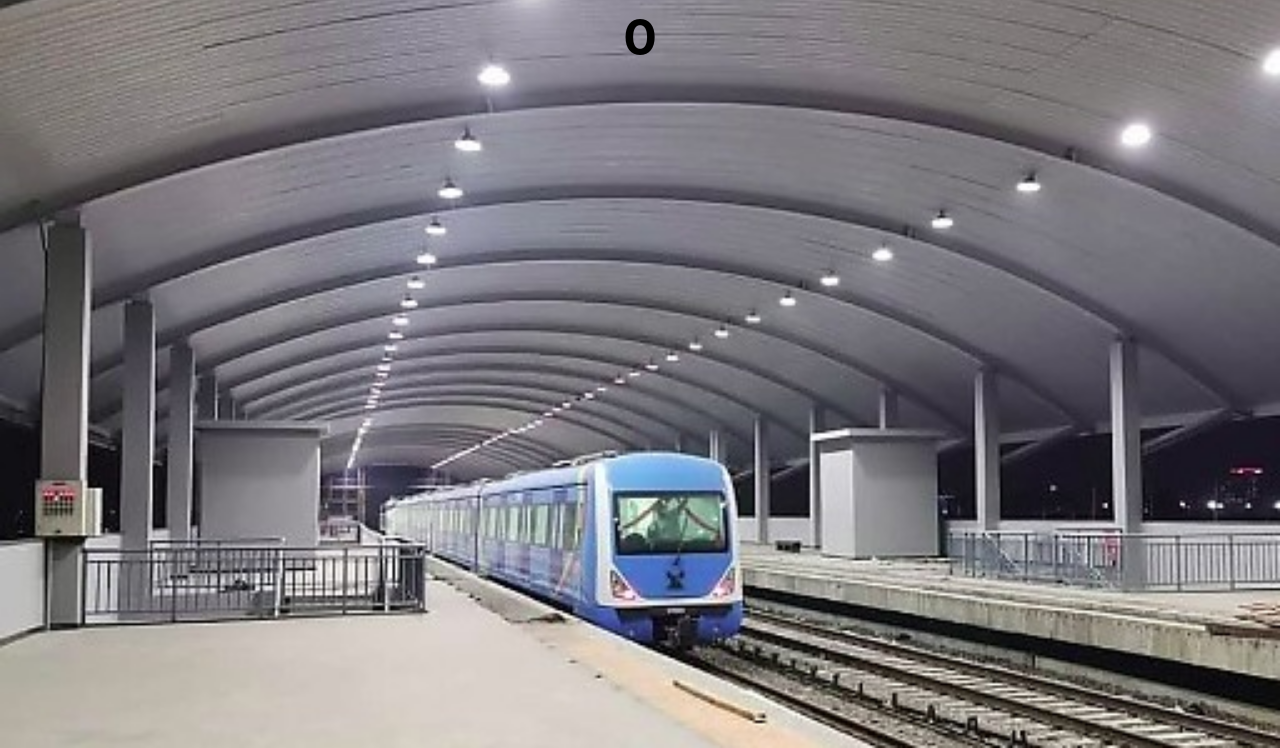
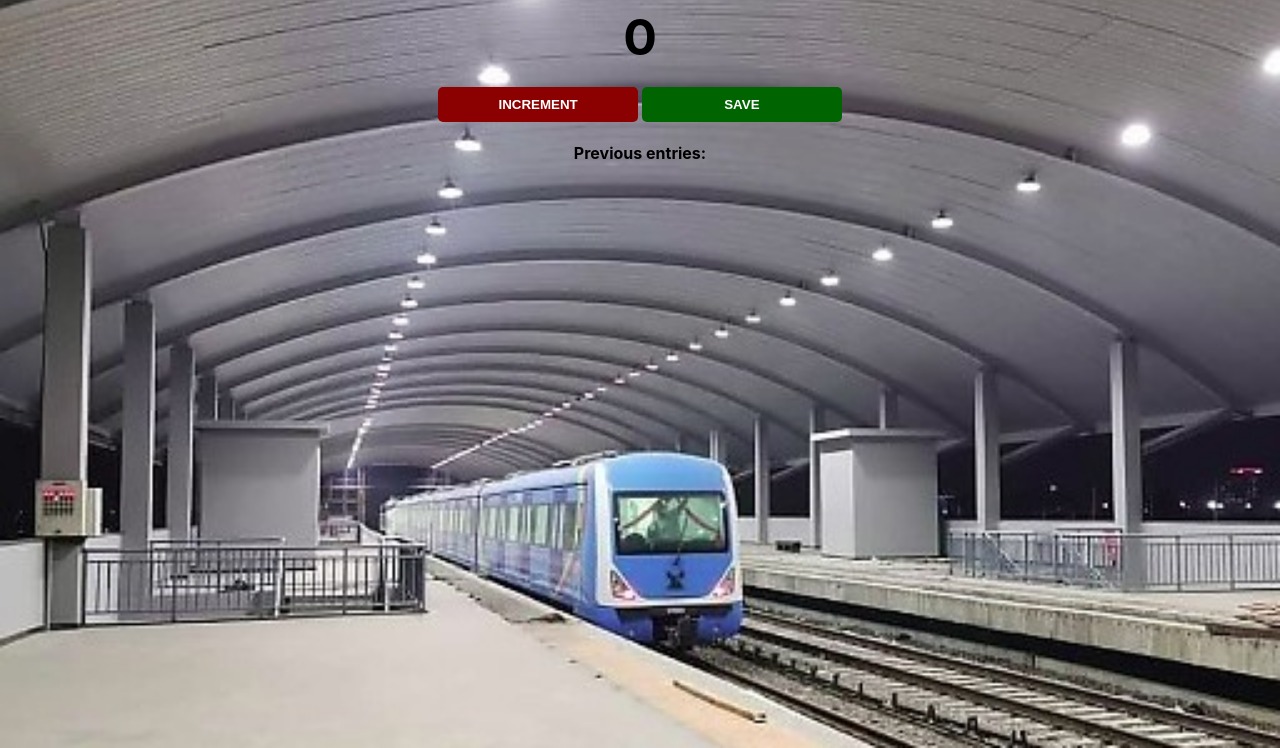
Before and after one commit to fachiny17/passenger_counter_app, a plain HTML site: page index.html in a window 1280 px wide. Shown: the part 52-800 px from the top of the page. Drawn offline with Linux system fonts and the light colour scheme.

Commit message:
made an update

```diff
--- a/index.css
+++ b/index.css
@@ -26,6 +26,7 @@ button {
     width: 200px;
     margin-bottom: 5px;
     border-radius: 5px;
+    cursor: pointer;
 }
 
 #increment-btn {
--- a/index.html
+++ b/index.html
@@ -7,6 +7,11 @@
     <body>
         <h1>People entered:</h1>
         <h2 id="count-el">0</h2>
+        <!--Create a INCREMENT button with the id ="increment-btn"-->
+        <button id="increment-btn" onclick="increment()">INCREMENT</button>
+        <!--Create a SAVE button.
+        Set the id to "save-btn" and call the save() function when it's clicked-->
+        <button id="save-btn" onclick="save()">SAVE</button>
+        <p id="save-el"> Previous entries:</p>
         <script src="index.js"></script>
     </body>
-</html>
--- a/index.js
+++ b/index.js
@@ -1,2 +1,18 @@
-// document.getElementById("count-el").innerText = 5
+let saveEl = document.getElementById("save-el")
+let countEl = document.getElementById("count-el")
 let count = 0
+
+console.log(saveEl)
+
+function increment() {
+    count += 1
+    countEl.textContent = count
+}
+
+// Create a function, save(), which logs out the count when it's called
+function save() {
+    let countStr = count + "-"
+    saveEl.textContent += countStr
+    countEl.textContent = 0
+    count = 0
+}
```
